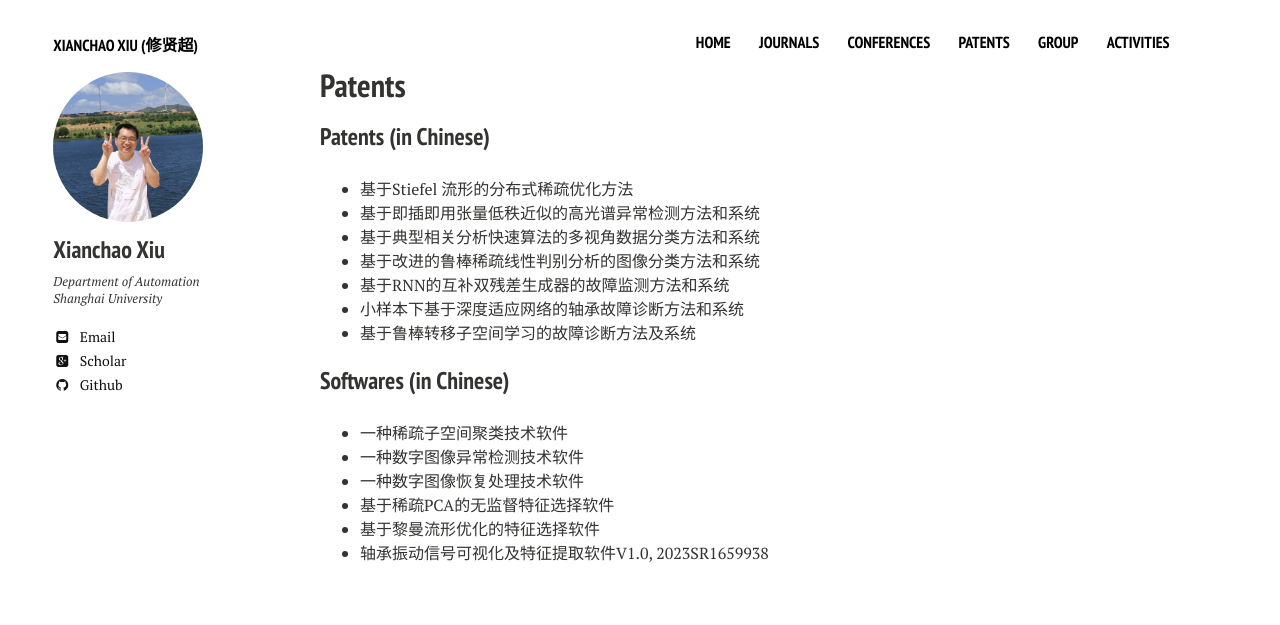
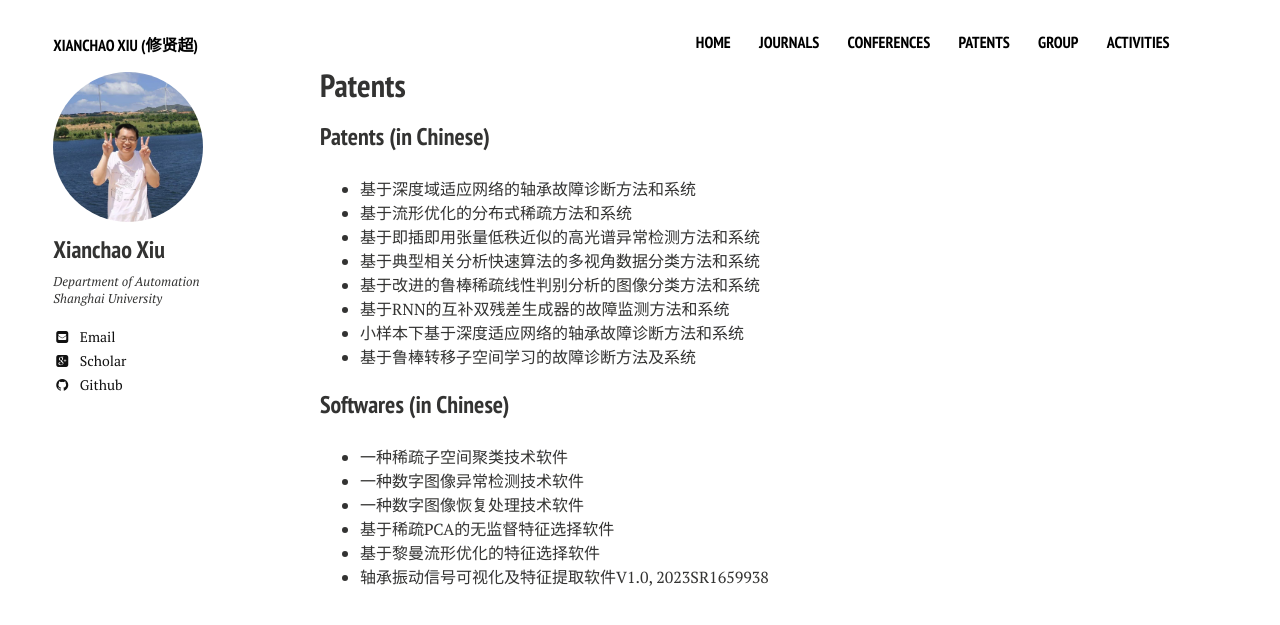
Before and after one commit to xianchaoxiu/xianchaoxiu.github.io, a Jekyll site: the page built from patents/index.md, in a window 1280 px wide. Shown: the top 625 px of the page. Built offline with Jekyll 4.4.1, drawn with Linux system fonts in a browser that asks for light colours; nearby versions of some CDN libraries.

Commit message:
Update index.md

```diff
--- a/patents/index.md
+++ b/patents/index.md
@@ -9,7 +9,8 @@ share: false
 
 
 ### Patents (in Chinese)
-* 基于Stiefel 流形的分布式稀疏优化方法 <br>
+* 基于深度域适应网络的轴承故障诊断方法和系统 <br>
+* 基于流形优化的分布式稀疏方法和系统 <br>
 * 基于即插即用张量低秩近似的高光谱异常检测方法和系统 <br>
 * 基于典型相关分析快速算法的多视角数据分类方法和系统 <br>
 * 基于改进的鲁棒稀疏线性判别分析的图像分类方法和系统 <br>
```
